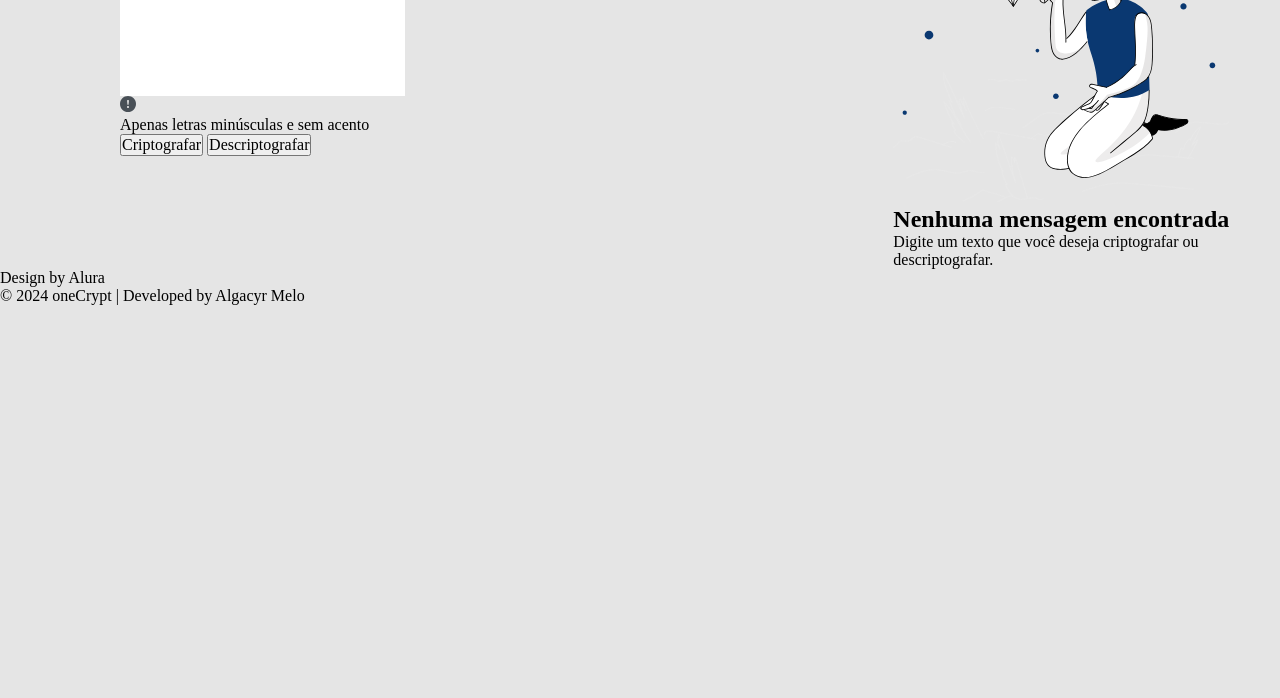
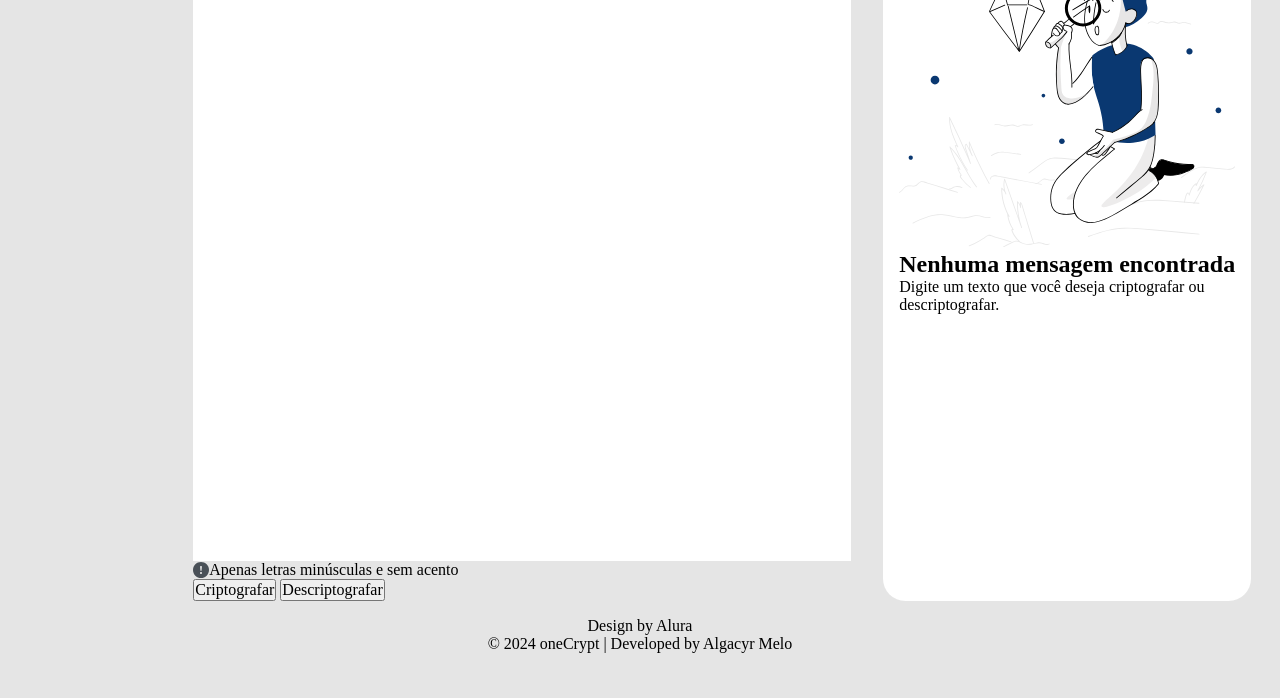
Before and after one commit to algacyr-melo/oneCrypt, a plain HTML site: page index.html in a window 1280 px wide. Shown: the part 102-800 px from the top of the page. Drawn offline with Linux system fonts and the light colour scheme.

Commit message:
style: input and output areas layout

```diff
--- a/index.html
+++ b/index.html
@@ -9,43 +9,48 @@
 	<link rel="stylesheet" href="styles/style.css">
 </head>
 <body>
+	<div class="page-wrapper">
+
 		<main class="main-content">
-		<header class="main-content__logo-wrapper">
+			<div class="input-container">
+				<header class="input-container__logo-wrapper">
 					<img src="images/alura-logo.svg" alt="Logo da Alura">
 				</header>
-		<div class="main-content__input-area">
-			<form class="form">
+
+				<div class="main-ui__wrapper">
+					<div class="main-ui">
+						<form class="main-ui__form">
 							<label for="text-input">Digite seu texto:</label>
 							<textarea
-					class="form__input"
 								name="text-input"
 								id="text-input"
-					cols="30"
-					rows="10"
 								minlength="1"
 							></textarea>
 						</form>
 
-			<div class="input-hint">
+						<div class="main-ui__hint">
 							<img
 								src="images/exclamation-circle.svg"
 								alt="Sinal de exclamação"
 							>
-				<p class="input-hint__text">
+							<p>
 								Apenas letras minúsculas e sem acento
 							</p>
 						</div>
 
-			<div class="buttons">
+						<div class="main-ui__buttons">
 							<button type="button" id="encrypt-btn">Criptografar</button>
 							<button type="button" id="decrypt-btn">Descriptografar</button>
 						</div>
-		</div>
+					</div> <!-- main-ui -->
+				</div> <!-- main-ui__wrapper -->
 
-		<aside class="main-content__output-area">
+			</div> <!-- input-container -->
+
+			<aside class="output-container">
 				<p id="text-output"></p>
-			<div id="output-overlay">
-				<div class="output-area__image-wrapper">
+				<div class="output-container__overlay" id="output-overlay">
+					<div class="overlay__image-wrapper">
 						<img
 							src="images/output-bg.svg"
 							alt="Pessoa observando diamante com uma lupa"
@@ -59,10 +64,11 @@
 			</aside>
 		</main>
 
-	<footer>
+		<footer class="footer">
 			<p>Design by Alura</p>
 			<p>&copy; 2024 oneCrypt | Developed by Algacyr Melo</p>
 		</footer>
+	</div>
 
 	<script src="main.js"></script>
 </body>
--- a/styles/reset.css
+++ b/styles/reset.css
@@ -5,8 +5,9 @@
 }
 
 textarea {
+	resize: none;
+	overflow: auto;
 	border: none;
-	resize: none;
 }
 
 button,
--- a/styles/style.css
+++ b/styles/style.css
@@ -1,20 +1,72 @@
 body {
+	height: 100vh;
 	background-color: #E5E5E5;
-	height: 100vh;
 }
 
-textarea {
-	display: block;
+.page-wrapper {
+	display: flex;
+	flex-direction: column;
+
+	padding: 1.8rem;
+	height: 100%;
 }
 
 .main-content {
 	display: flex;
+	gap: 2rem;
+
+	flex: 1;
 }
 
-.main-content__input-area {
-	flex: 2;
+.input-container {
+	display: flex;
+	flex-direction: column;
+	justify-content: center;
+
+	flex: 1;
 }
 
-.main-content__output-area {
+.main-ui__wrapper {
+	display: flex;
+	justify-content: flex-end;
+
 	flex: 1;
 }
+
+.main-ui {
+	flex: 0 1 80%;
+
+	display: flex;
+	flex-direction: column;
+}
+
+.main-ui__form {
+	display: flex;
+	flex-direction: column;
+
+	flex: 1;
+}
+
+.main-ui__form textarea {
+	flex: 1;
+}
+
+.main-ui__hint {
+	display: flex;
+}
+
+.output-container {
+	flex: 0 1 30%;
+
+	background-color: #FFF;
+	padding: 1rem;
+	border-radius: 1.4rem;
+}
+
+footer {
+	display: flex;
+	flex-direction: column;
+	align-items: center;
+
+	padding: 1rem;
+}
```
Lines whose indentation alone changed are shown as unchanged.
